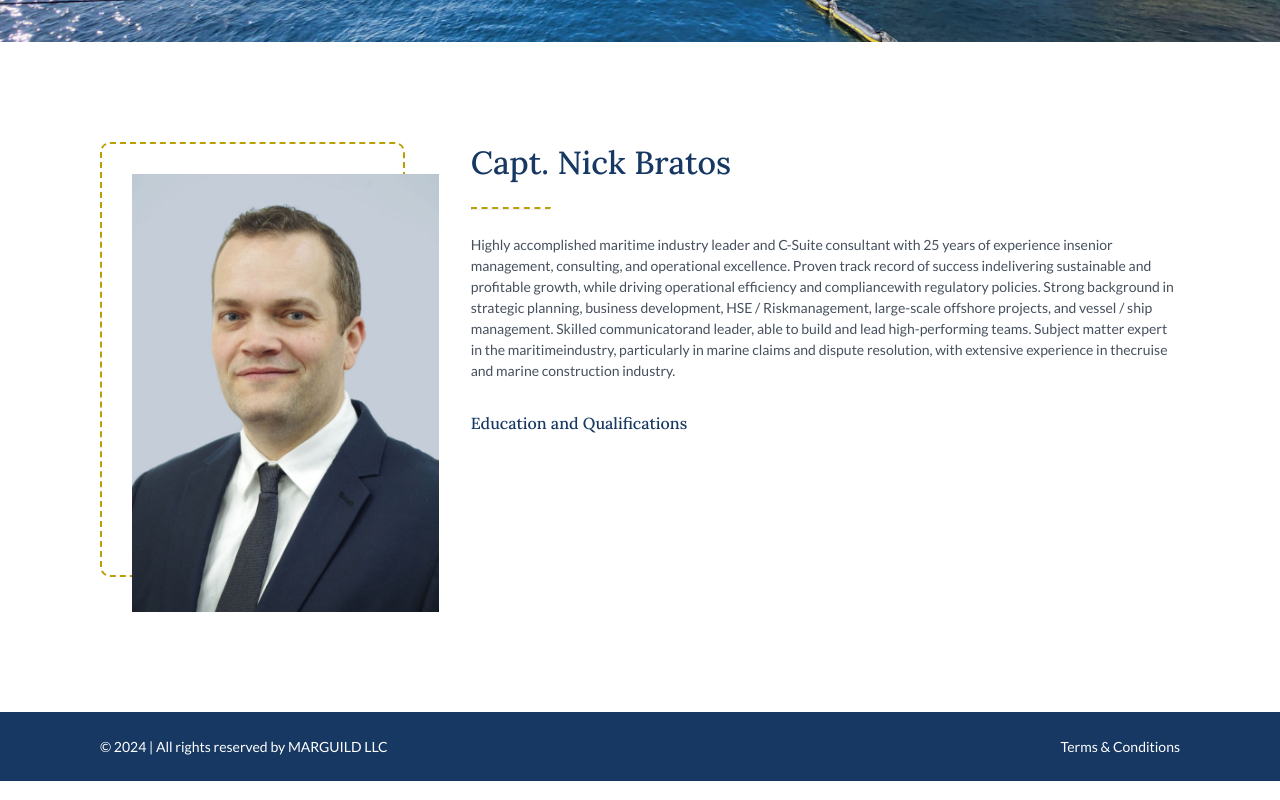
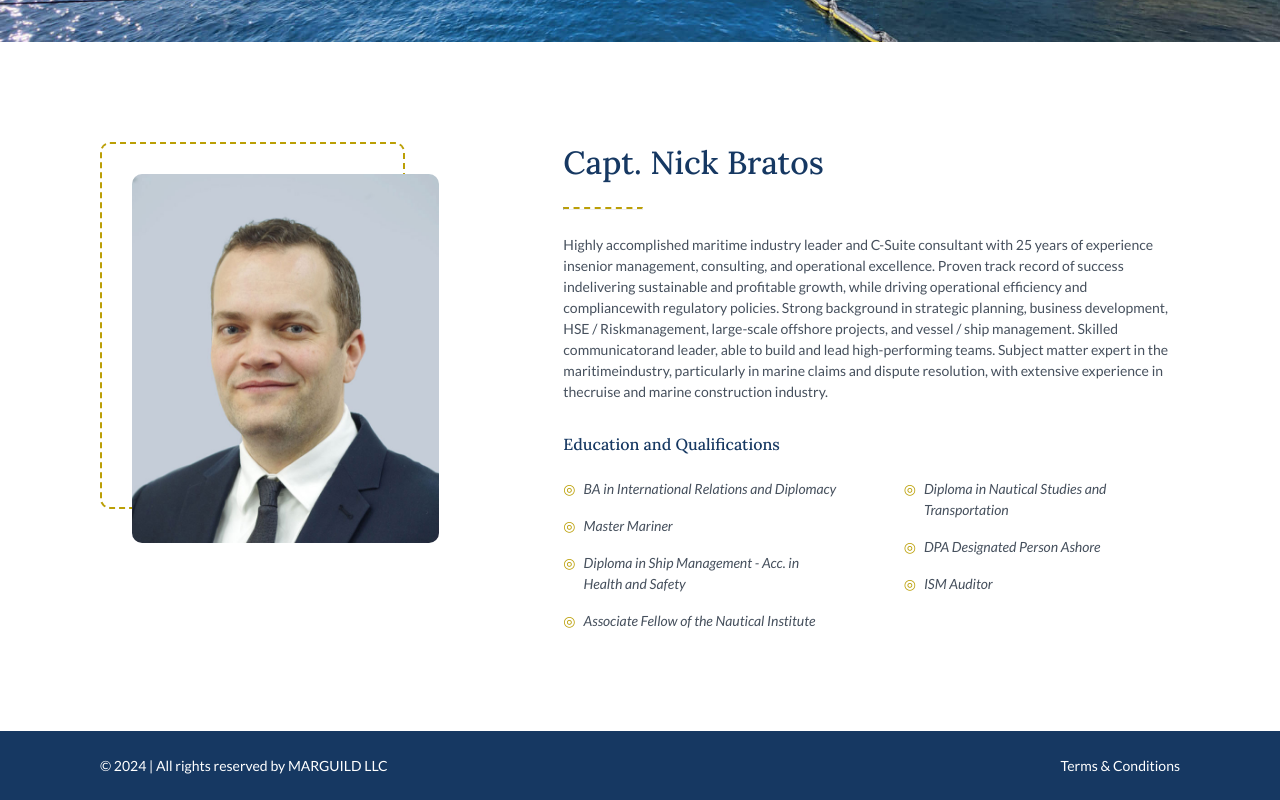
Before and after one commit to Dimeba/marguild, a Next.js app: page / in a window 1280 px wide. Shown: the part 1840-2640 px from the top of the page. Built offline with nearby package versions, Linux system fonts and the light colour scheme.

Commit message:
Added Bio and BulletPoint component.

```diff
--- a/app/globals.scss
+++ b/app/globals.scss
@@ -63,6 +63,12 @@ a {
 	font-size: 1rem;
 }
 
+ul {
+	list-style: none;
+	margin: 0;
+	padding: 0;
+}
+
 .container {
 	max-width: 1080px;
 	width: 90%;
--- a/components/Bio.module.scss
+++ b/components/Bio.module.scss
@@ -15,9 +15,10 @@
 
 .image {
 	position: relative;
-	aspect-ratio: 0.7/1;
+	aspect-ratio: 0.83/1;
 	width: 100%;
 	border-radius: 10px;
+	overflow: hidden;
 }
 
 .border {
@@ -26,12 +27,20 @@
 	top: 0;
 	left: 0;
 	width: 90%;
-	aspect-ratio: 0.7/1;
+	aspect-ratio: 0.83/1;
 	border: 2px dashed base.$highlight;
 }
 
 .info {
 	grid-column: span 2;
+
+	display: grid;
+	grid-template-columns: repeat(8, 1fr);
+	grid-gap: 2rem;
+}
+
+.content {
+	grid-column: 2 / 9;
 	display: flex;
 	flex-direction: column;
 	gap: 2rem;
@@ -45,7 +54,21 @@
 	}
 }
 
+.qualifications {
+	h3 {
+		margin-bottom: 1.5rem;
+	}
+
+	ul {
+		columns: 2;
+		column-gap: 4rem;
+	}
+}
+
 @media screen and (max-width: 1024px) {
+	.content {
+		grid-column: span 8;
+	}
 }
 
 @media screen and (max-width: 768px) {
@@ -61,5 +84,21 @@
 		display: flex;
 		flex-direction: column;
 		gap: 2rem;
+		padding-top: 50px;
+	}
+
+	.info {
+		display: block;
+	}
+
+	.content {
+		flex-direction: column;
+		gap: 2rem;
+	}
+
+	.qualifications {
+		ul {
+			columns: 1;
+		}
 	}
 }
--- a/components/Bio.tsx
+++ b/components/Bio.tsx
@@ -4,6 +4,7 @@ import styles from './Bio.module.scss'
 // components
 import Image from 'next/image'
 import AnimatedDiv from './AnimatedDiv'
+import BulletPoint from './BulletPoint'
 
 // content
 import { nick } from '@/content/about'
@@ -25,6 +26,7 @@ const Bio = () => {
 				</AnimatedDiv>
 
 				<div className={styles.info}>
+					<div className={styles.content}>
 						<AnimatedDiv cssClass={styles.titleContainer}>
 							<h2>Capt. Nick Bratos</h2>
 
@@ -35,7 +37,14 @@ const Bio = () => {
 
 						<AnimatedDiv cssClass={styles.qualifications}>
 							<h3>Education and Qualifications</h3>
+
+							<ul>
+								{nick.qualifications.map((qualification, index) => (
+									<BulletPoint key={index} text={qualification} />
+								))}
+							</ul>
 						</AnimatedDiv>
+					</div>
 				</div>
 			</div>
 		</section>
--- /dev/null
+++ b/components/BulletPoint.module.scss
@@ -0,0 +1,16 @@
+@use '@/app/base';
+
+.bulletPoint {
+	display: flex;
+	align-items: flex-start;
+	gap: 0.5rem;
+	margin-bottom: 1rem;
+}
+
+.circleIcon {
+	color: base.$highlight;
+}
+
+.text {
+	font-style: italic;
+}
--- /dev/null
+++ b/components/BulletPoint.tsx
@@ -0,0 +1,17 @@
+// styles
+import styles from './BulletPoint.module.scss'
+
+interface Props {
+	text: string
+}
+
+const BulletPoint: React.FC<Props> = ({ text }) => {
+	return (
+		<li className={styles.bulletPoint}>
+			<p className={styles.circleIcon}>◎</p>
+			<p className={styles.text}>{text}</p>
+		</li>
+	)
+}
+
+export default BulletPoint
```
Also changed, not shown: public/nick.jpg. Lines whose indentation alone changed are shown as unchanged.
